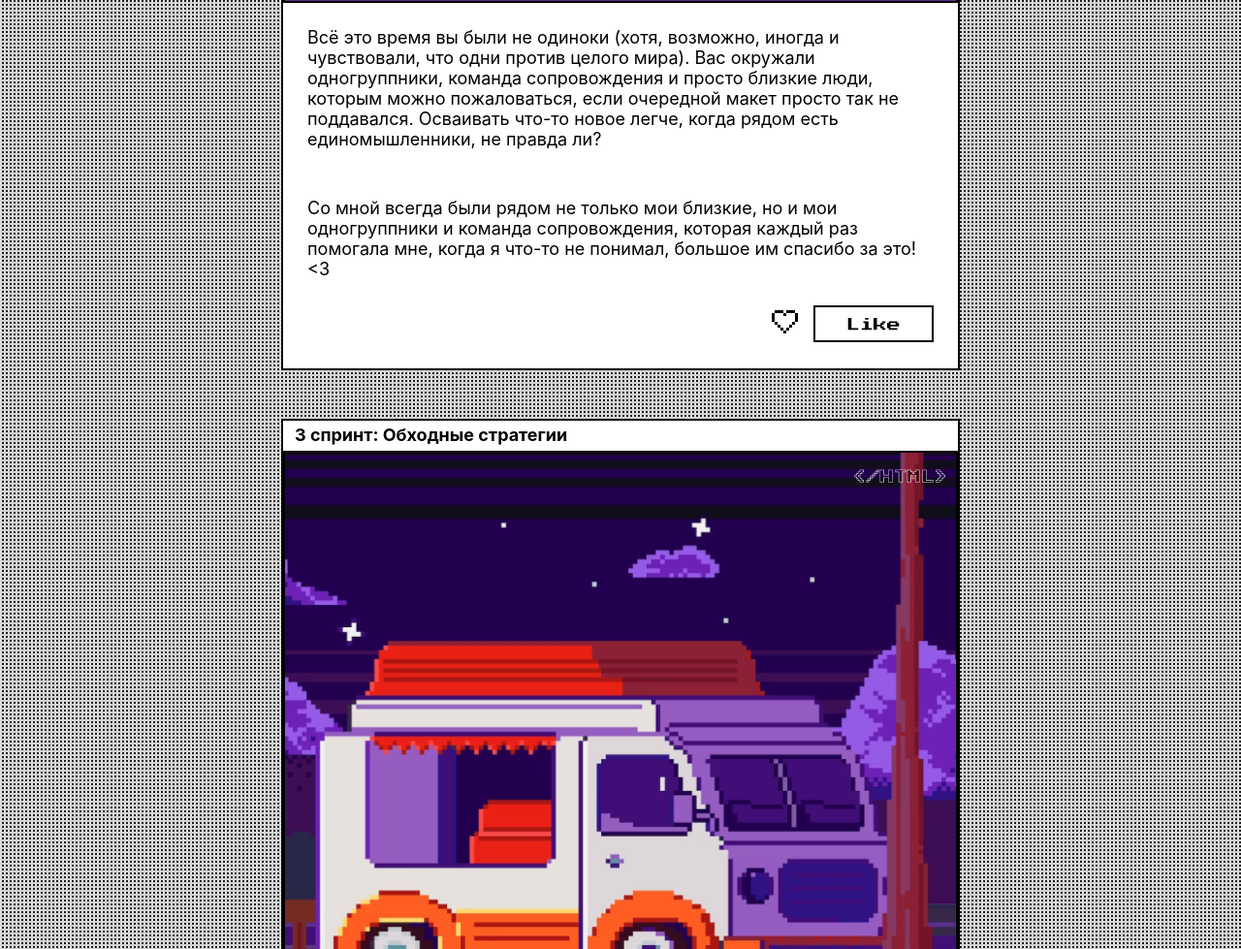
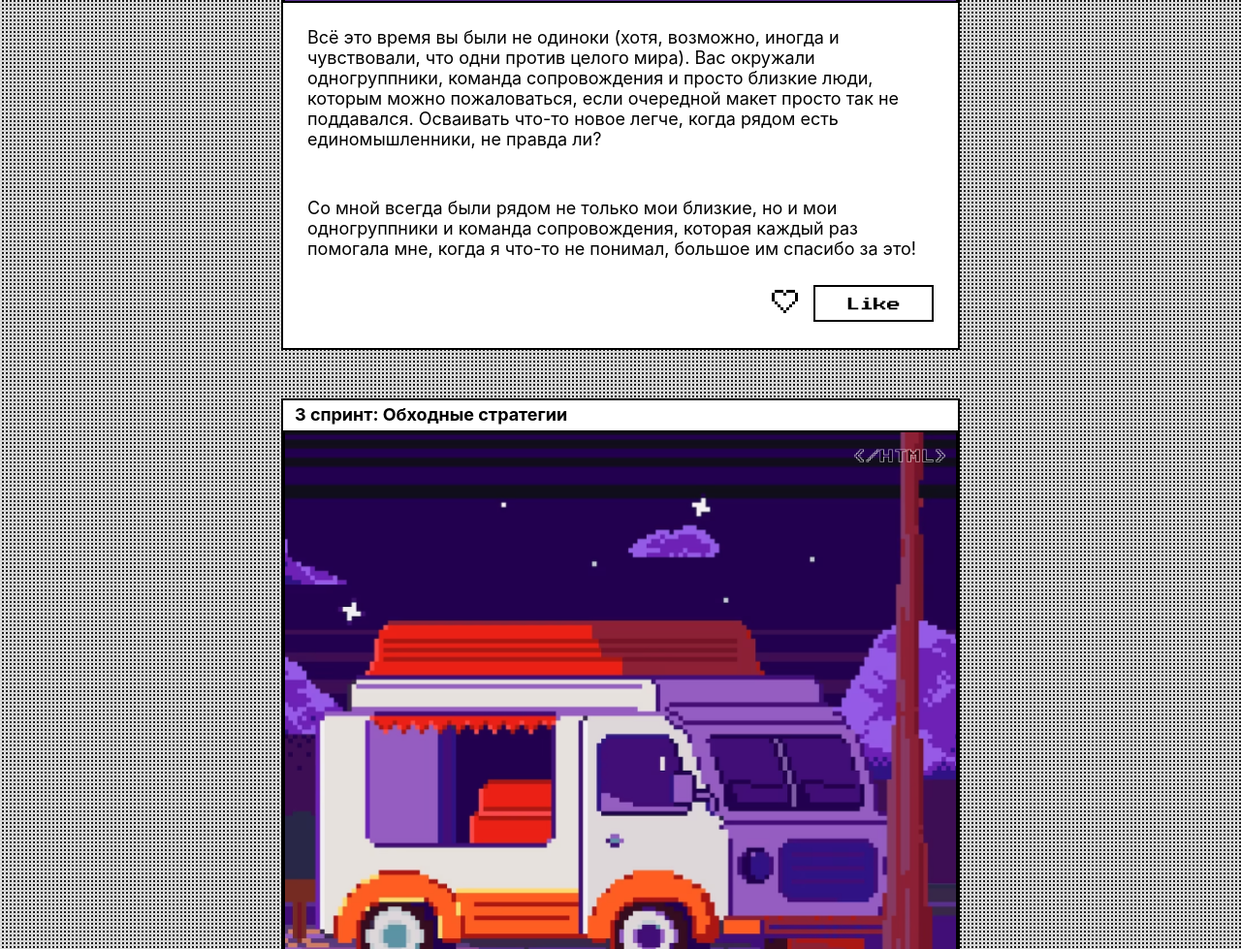
Before and after one commit to yamozzie/zakrivayuschiy-teg-f, a plain HTML site: page index.html in a window 1280 px wide. Shown: the part 5590-6569 px from the top of the page at 97% size. Drawn offline with Linux system fonts and the light colour scheme.

Commit message:
fixed autotest issues

```diff
--- a/index.html
+++ b/index.html
@@ -214,7 +214,7 @@
                 Со мной всегда были рядом не только мои близкие,
                 но и мои одногруппники и команда сопровождения,
                 которая каждый раз помогала мне, когда я что-то не понимал,
-                большое им спасибо за это! <3
+                большое им спасибо за это!
               </p>
             </div>
             <div class="cards__button">
--- a/styles/style.css
+++ b/styles/style.css
@@ -122,7 +122,6 @@
   position: absolute;
   animation: moving 0.5s infinite ease-in-out reverse;
   inset-inline-start: -10px;
-
 }
 
 .main {
```
Also changed, not shown: styles/variables.css (line endings or trailing spaces).
